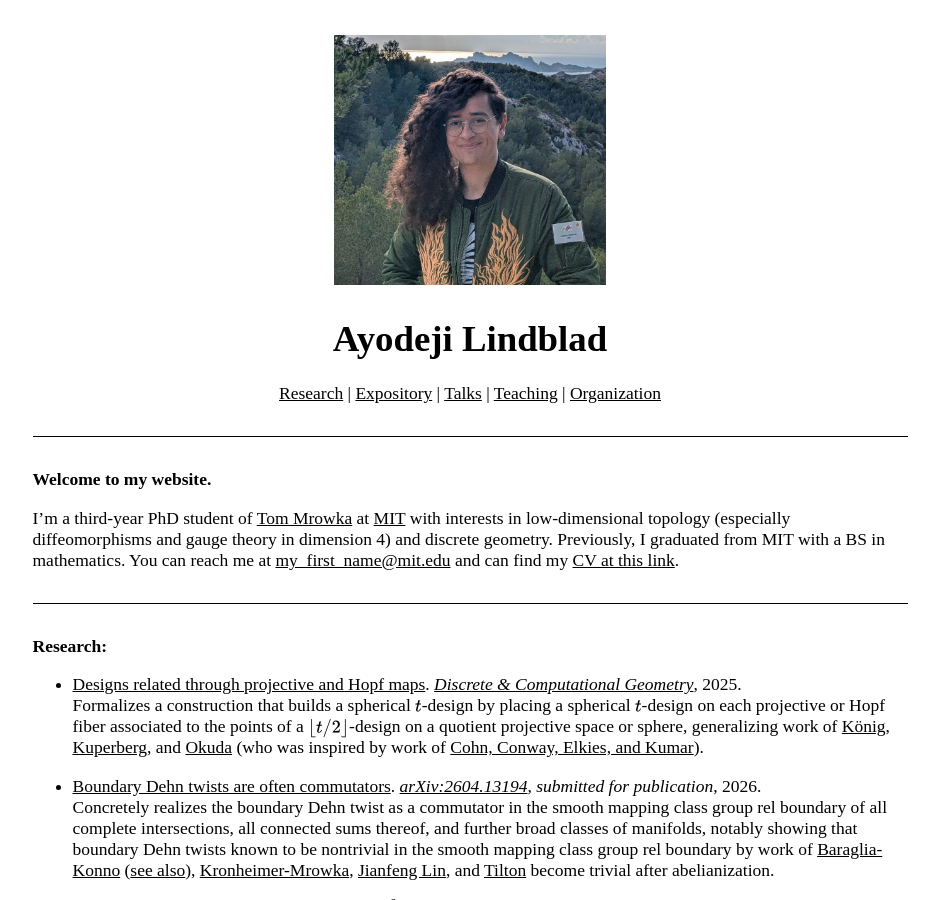
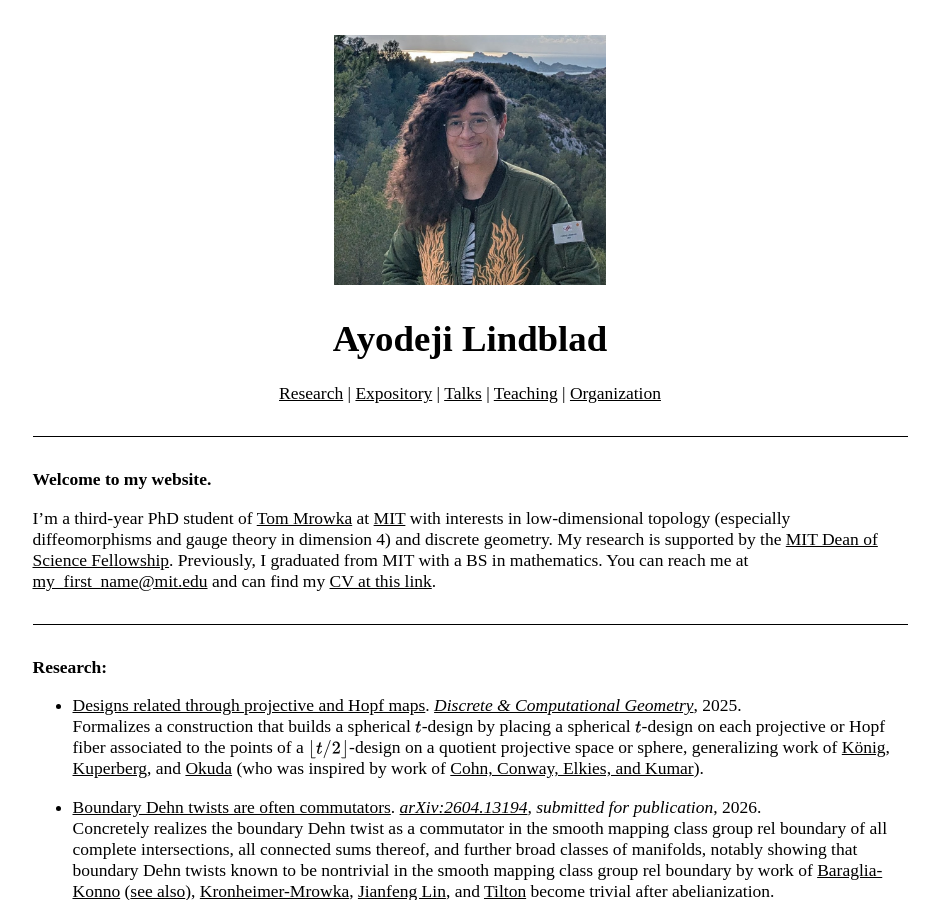
Before and after one commit to AyodejiLindblad/AyodejiLindblad.github.io, a Jekyll site: the page built from index.md, in a window 1280 px wide and 900 px high. Shown: the whole window, without its empty margins (170-1109 px from the left). Built offline with Jekyll 4.4.1, drawn with Linux system fonts in a browser that asks for light colours; some web fonts are replaced.

Commit message:
dean of science

```diff
--- a/index.md
+++ b/index.md
@@ -31,7 +31,7 @@ layout: default
 
 **Welcome to my website.**
 
-I'm a third-year PhD student of [Tom Mrowka](https://math.mit.edu/~mrowka/) at [MIT](https://math.mit.edu/directory/profile.html?pid=2594) with interests in low-dimensional topology (especially diffeomorphisms and gauge theory in dimension 4) and discrete geometry. Previously, I graduated from MIT with a BS in mathematics. You can reach me at [my_first_name@mit.edu](mailto:my_first_name@mit.edu) and can find my [CV at this link](Ayodeji-Lindblad-CV.pdf).
+I'm a third-year PhD student of [Tom Mrowka](https://math.mit.edu/~mrowka/) at [MIT](https://math.mit.edu/directory/profile.html?pid=2594) with interests in low-dimensional topology (especially diffeomorphisms and gauge theory in dimension 4) and discrete geometry. My research is supported by the [MIT Dean of Science Fellowship](https://science.mit.edu/about/awards/deans-fellowship-program/). Previously, I graduated from MIT with a BS in mathematics. You can reach me at [my_first_name@mit.edu](mailto:my_first_name@mit.edu) and can find my [CV at this link](Ayodeji-Lindblad-CV.pdf).
 
 
 ---
```
